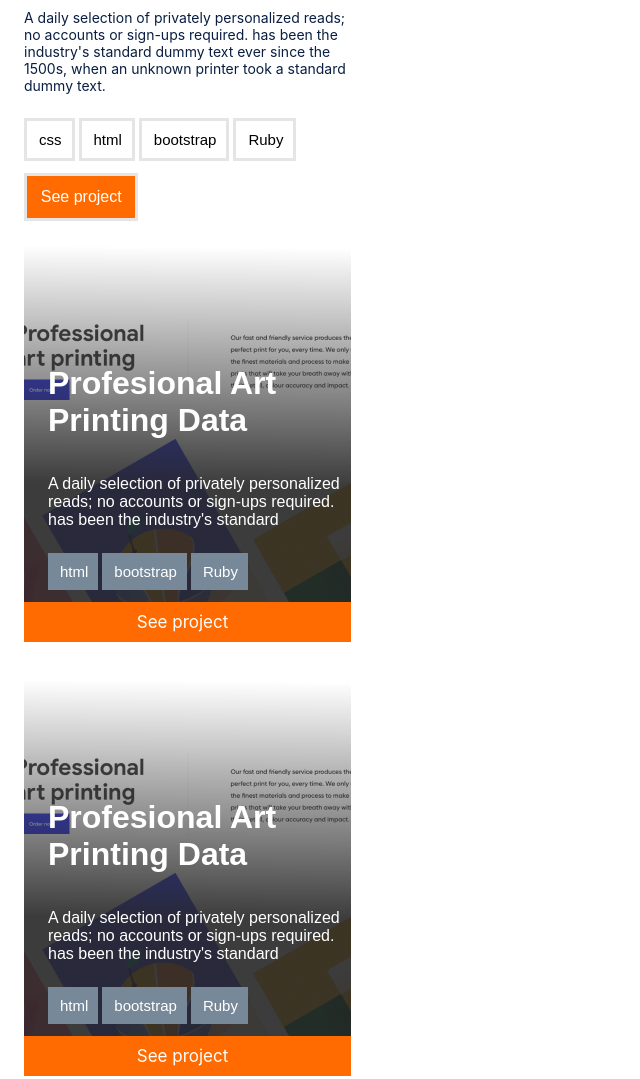
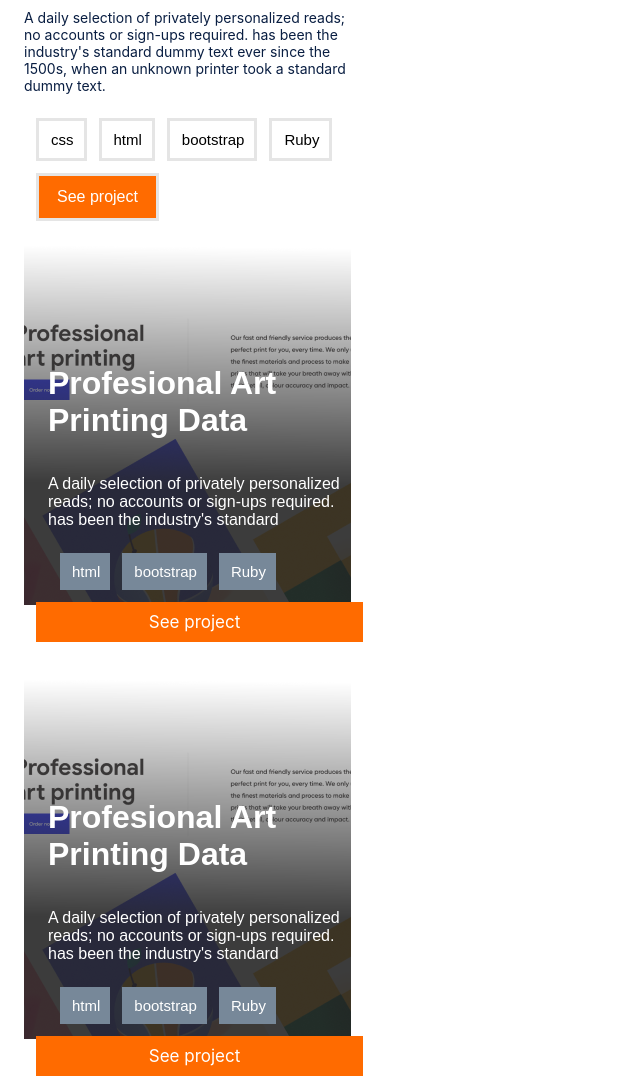
Before and after one commit to aster-alemu/Mobile-Version, a website: page index.html in a window 1280 px wide. Shown: the part 1418-2497 px from the top of the page, without its empty margins (0-640 px from the left). Drawn offline with Linux system fonts and the light colour scheme.

Commit message:
Add filel with float properties to mymulti post buttons

```diff
--- a/style.css
+++ b/style.css
@@ -136,7 +136,7 @@ img {
 }
 
 .cards li {
-  display: inline;
+  float: left;
   list-style: none;
 }
 
@@ -146,6 +146,7 @@ img {
   display: inline-block;
   font-size: 15px;
   margin-top: 12px;
+  margin-left: 12px;
   padding-top: 10px;
   padding-left: 12px;
   padding-right: 10px;
@@ -154,7 +155,7 @@ img {
 
 .cards .button5 {
   background-color: #ff6b00;
-  width: 35%;
+  width: 100%;
   color: #fff;
   font-size: 16px;
   padding: 12px;
```
